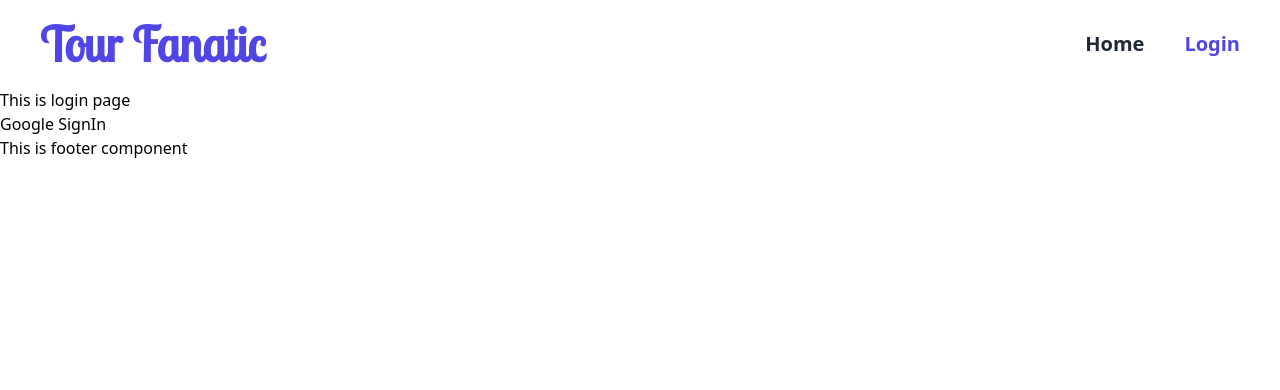
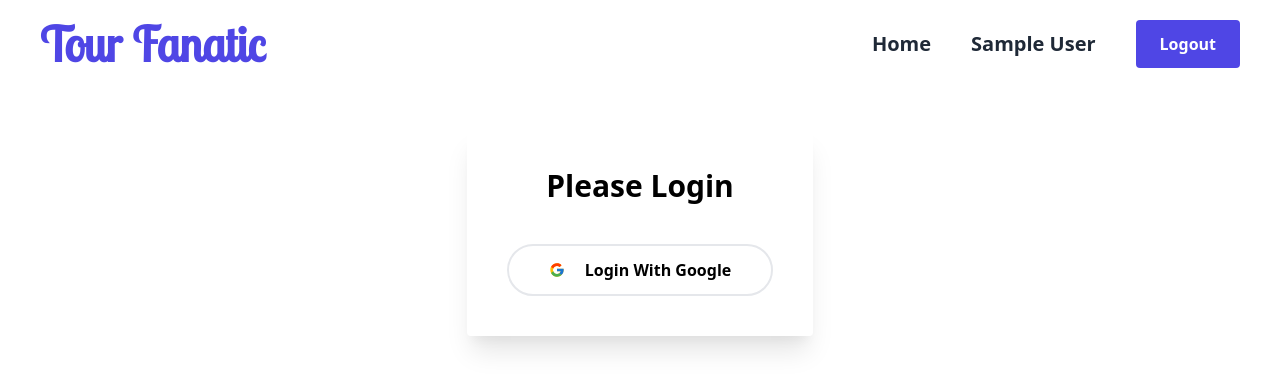
Before and after one commit to moeen-mahmud/tour-fanatic-client-side, a React (Create React App) app: page /login in a window 1280 px wide. Shown: the top 390 px of the page. Built offline with nearby package versions, Linux system fonts and the light colour scheme; no server answers; sample sign-in values are in the browser's storage.

Commit message:
added private route and login system

```diff
--- a/src/App.js
+++ b/src/App.js
@@ -1,5 +1,5 @@
 import { BrowserRouter as Router, Switch, Route } from "react-router-dom";
-import Footer from "./components/Footer/Footer";
+// import Footer from "./components/Footer/Footer";
 import Header from "./components/Header/Header";
 import Home from "./Pages/Home/Home";
 import Login from "./Pages/Login/Login";
@@ -23,14 +23,14 @@ function App() {
           <Route path="/login">
             <Login></Login>
           </Route>
-          <PrivateRoute path="/place-order">
+          <PrivateRoute path="/place-order/:id">
             <PlaceOrder></PlaceOrder>
           </PrivateRoute>
           <Route path="*">
             <NotFound></NotFound>
           </Route>
         </Switch>
-        <Footer></Footer>
+        {/* <Footer></Footer> */}
       </Router>
     </AuthProvider>
   );
--- a/src/Pages/Login/Login.js
+++ b/src/Pages/Login/Login.js
@@ -1,12 +1,31 @@
 import React from "react";
 import useAuth from "../../hooks/useAuth";
+import { FcGoogle } from "react-icons/fc";
+import { useHistory, useLocation } from "react-router";
 
 const Login = () => {
   const { signInUsingGoogle } = useAuth();
+  const location = useLocation();
+  const history = useHistory();
+
+  const redirectUrl = location.state?.from || "/";
+
+  const handleGoogleSignIn = () => {
+    signInUsingGoogle().then((result) => {
+      history.push(redirectUrl);
+    });
+  };
   return (
-    <div>
-      <h1>This is login page</h1>
-      <button onClick={signInUsingGoogle}>Google SignIn</button>
+    <div className="p-10 flex justify-center">
+      <div className="p-10 rounded shadow-xl flex flex-col gap-10 justify-center items-center">
+        <h1 className="font-bold text-3xl">Please Login</h1>
+        <button
+          className="py-3 px-10 rounded-full border-2 flex items-center gap-5 font-semibold"
+          onClick={handleGoogleSignIn}
+        >
+          <FcGoogle /> Login With Google
+        </button>
+      </div>
     </div>
   );
 };
--- a/src/Pages/PlaceOrder/PlaceOrder.js
+++ b/src/Pages/PlaceOrder/PlaceOrder.js
@@ -1,6 +1,17 @@
-import React from "react";
+import axios from "axios";
+import React, { useEffect, useState } from "react";
+import { useParams } from "react-router";
 
 const PlaceOrder = () => {
+  const { id } = useParams();
+  const [pack, setPack] = useState({});
+
+  useEffect(() => {
+    axios.get(`http://localhost:5000/packages/${id}`).then((res) => {
+      console.log(res.data);
+    });
+  }, [id]);
+
   return (
     <div>
       <h1>This is place order</h1>
--- a/src/components/Header/Header.js
+++ b/src/components/Header/Header.js
@@ -3,7 +3,7 @@ import { NavLink } from "react-router-dom";
 import "../../../src/App.css";
 import useAuth from "../../hooks/useAuth";
 const Header = () => {
-  const { user } = useAuth();
+  const { user, logOut } = useAuth();
 
   return (
     <div className="px-10 py-5">
@@ -15,7 +15,7 @@ const Header = () => {
             </h1>
           </NavLink>
         </div>
-        <div className="flex gap-10">
+        <div className="flex gap-10 items-center">
           <NavLink
             activeClassName="text-indigo-600"
             className="text-xl text-gray-800 font-semibold"
@@ -23,6 +23,16 @@ const Header = () => {
           >
             Home
           </NavLink>
+          {user.email ? (
+            <div className="flex items-center gap-10">
+              <span className="text-xl text-gray-800 font-semibold">
+                {user.displayName}
+              </span>
+              <button className="py-3 px-6 rounded bg-indigo-600 text-white font-semibold">
+                Logout
+              </button>
+            </div>
+          ) : (
             <NavLink
               activeClassName="text-indigo-600"
               className="text-xl text-gray-800 font-semibold"
@@ -30,6 +40,7 @@ const Header = () => {
             >
               Login
             </NavLink>
+          )}
         </div>
       </nav>
     </div>
--- a/src/components/PackageContainer/PackageContainer.js
+++ b/src/components/PackageContainer/PackageContainer.js
@@ -1,9 +1,11 @@
 import axios from "axios";
 import React, { useEffect, useState } from "react";
+import { useHistory } from "react-router";
 import Package from "../Package/Package";
 
 const PackageContainer = () => {
   const [packages, setPackages] = useState([]);
+  const history = useHistory();
 
   useEffect(() => {
     axios.get("http://localhost:5000/packages").then((res) => {
@@ -16,6 +18,7 @@ const PackageContainer = () => {
     axios.get(`http://localhost:5000/packages/${id}`).then((res) => {
       console.log(res.data);
     });
+    history.push(`/place-order/${id}`);
   };
 
   return (
--- a/src/components/PrivateRoute/PrivateRoute.js
+++ b/src/components/PrivateRoute/PrivateRoute.js
@@ -1,9 +1,13 @@
 import React from "react";
 import { Redirect, Route } from "react-router";
 import useAuth from "../../hooks/useAuth";
+import Spinner from "../Spinner/Spinner";
 
 const PrivateRoute = ({ children, ...rest }) => {
-  const { user } = useAuth();
+  const { user, isLoading } = useAuth();
+  if (isLoading) {
+    return <Spinner></Spinner>;
+  }
   return (
     <Route
       {...rest}
--- /dev/null
+++ b/src/components/Spinner/Spinner.css
@@ -0,0 +1,22 @@
+/* Loading Spinner */
+.spinner {
+  position: relative;
+  z-index: 2000;
+  margin: 10rem auto;
+  border: 16px solid #f3f3f3;
+  border-top: 16px solid #4f46e5;
+  border-radius: 50%;
+  width: 80px;
+  height: 80px;
+  animation: spin 2s linear infinite;
+}
+
+/* Keyframes */
+@keyframes spin {
+  0% {
+    transform: rotate(0deg);
+  }
+  100% {
+    transform: rotate(360deg);
+  }
+}
--- /dev/null
+++ b/src/components/Spinner/Spinner.js
@@ -0,0 +1,10 @@
+// Importing necessary files
+import React from "react";
+import "./Spinner.css";
+
+//Main Spinner Component
+const Spinner = () => {
+  return <div className="spinner"></div>;
+};
+
+export default Spinner;
--- a/src/hooks/useFirebase.js
+++ b/src/hooks/useFirebase.js
@@ -12,19 +12,21 @@ initializeAuthentication();
 
 const useFirebase = () => {
   const [user, setUser] = useState({});
+  const [isLoading, setIsLoading] = useState(true);
 
   const auth = getAuth();
   const googleProvider = new GoogleAuthProvider();
 
   const signInUsingGoogle = () => {
-    signInWithPopup(auth, googleProvider)
-      .then((result) => {
-        console.log(result.user);
-        setUser(result.user);
-      })
-      .catch((err) => {
-        console.log(err.message);
-      });
+    setIsLoading(true);
+    return signInWithPopup(auth, googleProvider);
+    // .then((result) => {
+    //   console.log(result.user);
+    //   setUser(result.user);
+    // })
+    // .catch((err) => {
+    //   console.log(err.message);
+    // });
   };
 
   useEffect(() => {
@@ -34,6 +36,7 @@ const useFirebase = () => {
       } else {
         setUser({});
       }
+      setIsLoading(false);
     });
     return unsubscribed;
   }, [auth]);
@@ -43,14 +46,18 @@ const useFirebase = () => {
       .then(() => {})
       .catch((err) => {
         console.log(err.message);
-      });
+      })
+      .finally(setIsLoading(false));
   };
 
   return {
     user,
+    isLoading,
     signInUsingGoogle,
     logOut,
   };
 };
 
 export default useFirebase;
+
+//ADD LOADING
```
Lines whose indentation alone changed are shown as unchanged.
